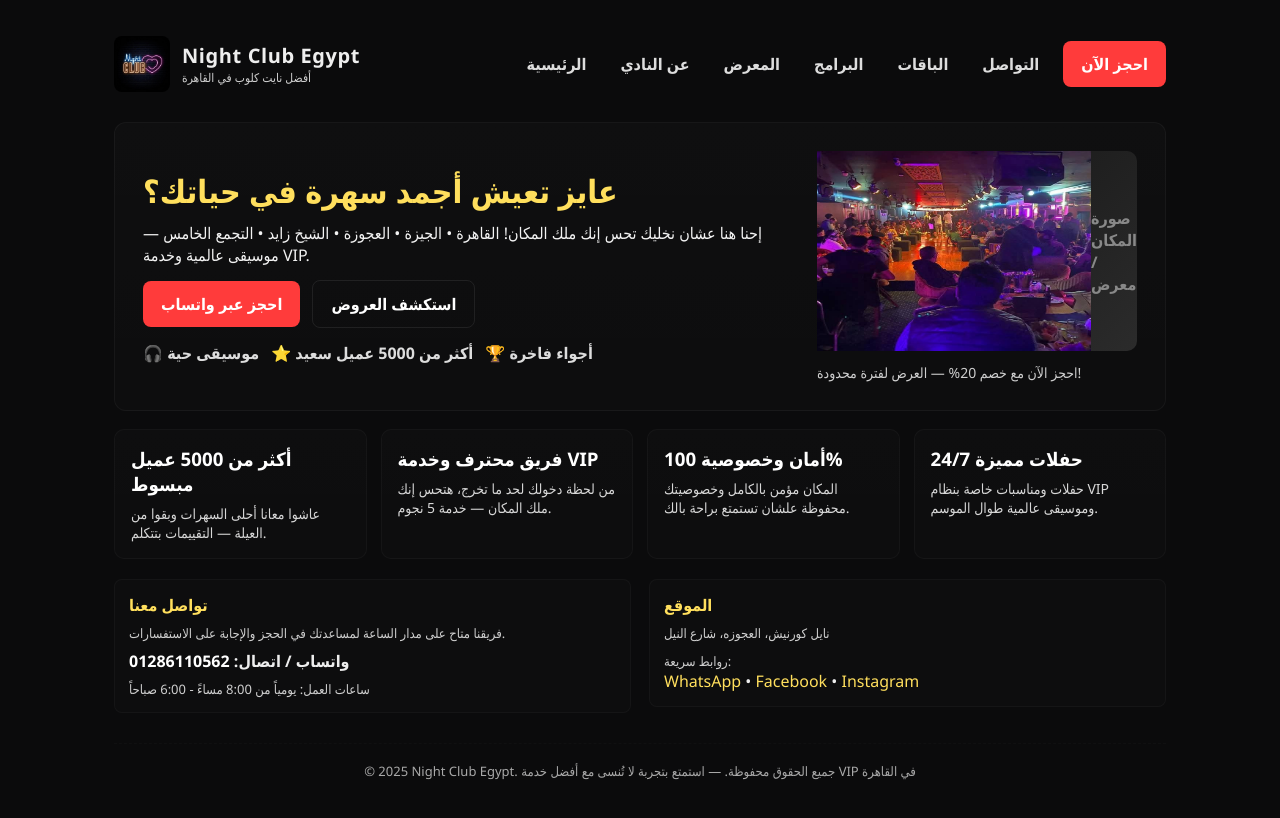
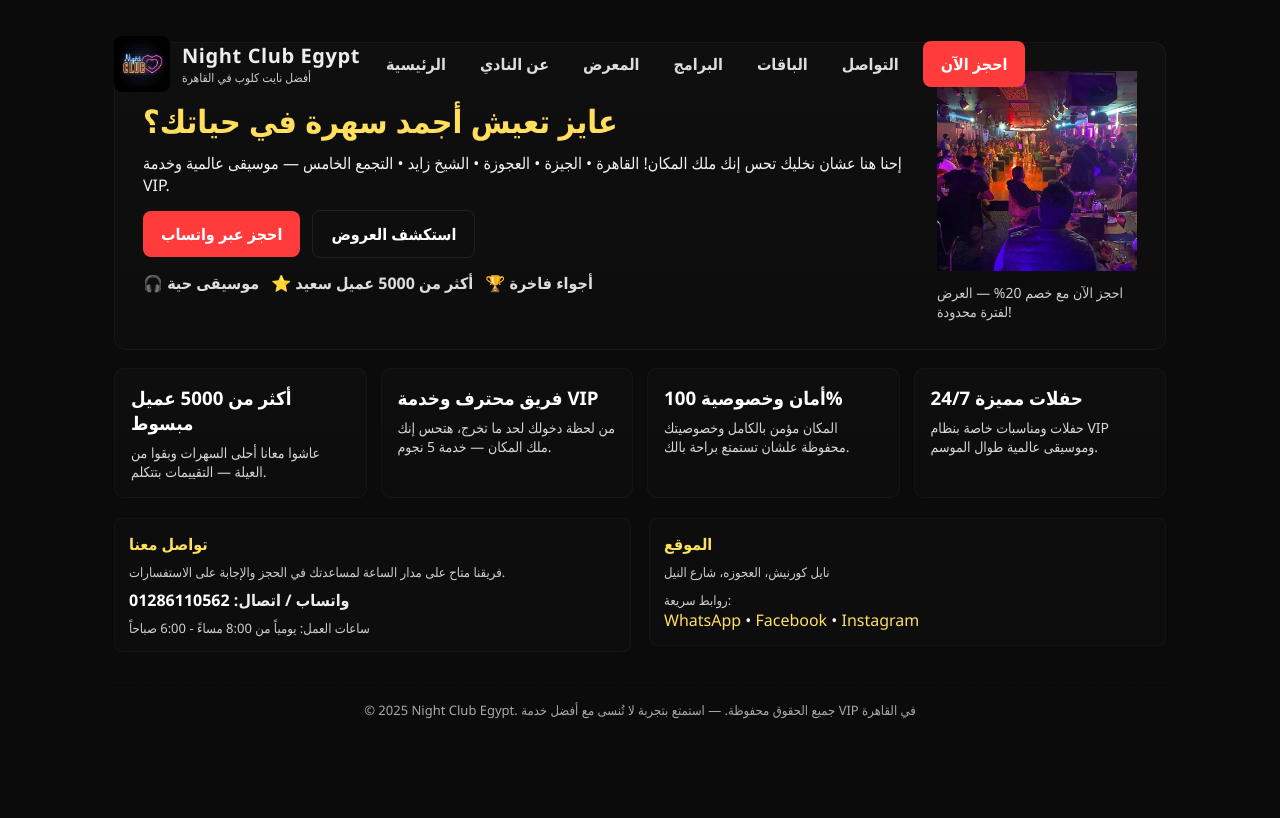
Before and after one commit to nightclubb/ezzn, a plain HTML site: page index.html in a window 1280 px wide. Drawn offline with Linux system fonts and the light colour scheme.

Commit message:
Update index.html

```diff
--- a/index.html
+++ b/index.html
@@ -14,6 +14,7 @@
 
     /* ======== Header ======== */
     header {
+      position: fixed;
       display:flex;
       align-items:center;
       justify-content:space-between;
@@ -126,10 +127,10 @@
         </div>
       </div>
 
-      <div class="right" style="width:320px;">
+      <div class="right" style="width:200px;">
         <!-- مكان لصورة كبيرة/باندانا -->
         <div style="height:200px;background:linear-gradient(135deg,#111,#2b2b2b);border-radius:10px;display:flex;align-items:center;justify-content:center;color:#888;font-weight:700">
-          <img src="imgs/FB_IMG_1756222272379.jpg" height="200PX" width="1320px">صورة المكان / معرض
+          <img src="imgs/FB_IMG_1756222272379.jpg" height="200PX" width="200px">
         </div>
         <div style="margin-top:12px;color:#cfcfcf;font-size:14px">
           احجز الآن مع خصم 20% — العرض لفترة محدودة!
```
